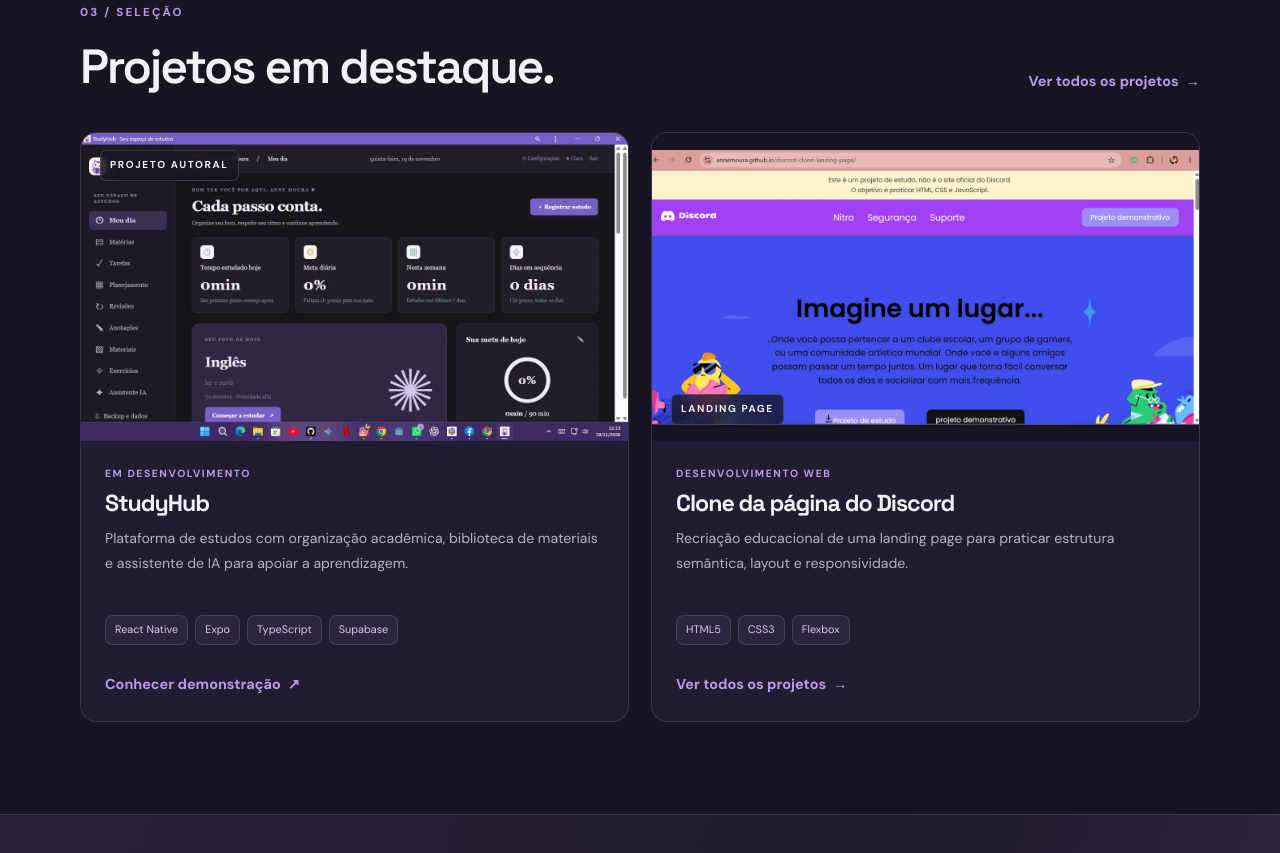
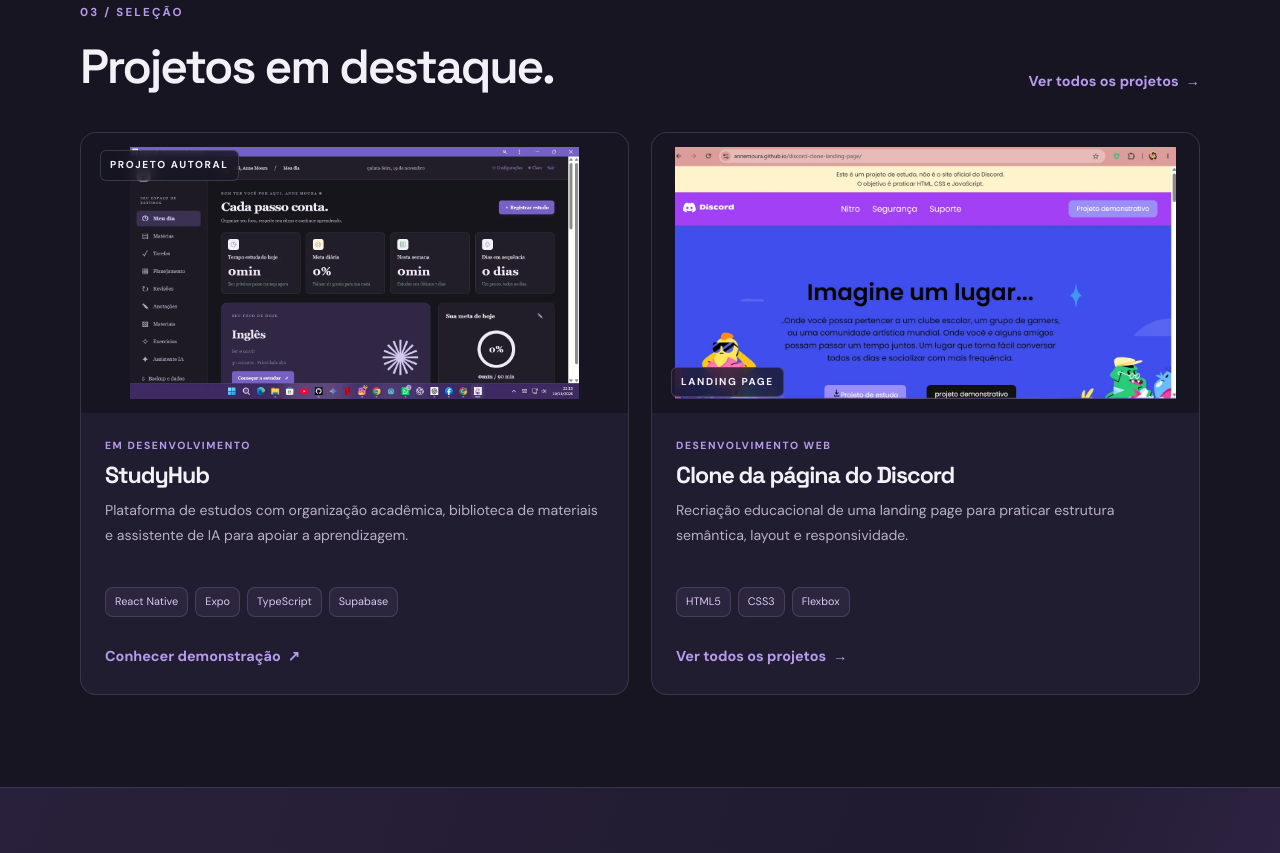
Before and after one commit to annemoura/portfolio-pessoal, a plain HTML site: page index.html in a window 1280 px wide. Shown: the part 2055-2908 px from the top of the page. Drawn offline with Linux system fonts and the light colour scheme.

Commit message:
fix: fit complete project screenshots inside portfolio cards

```diff
--- a/style.css
+++ b/style.css
@@ -218,3 +218,38 @@ h1, h2, h3 { font-family: var(--font-display); line-height: 1.12; letter-spacing
     aspect-ratio: 16 / 10;
   }
 }
+
+/* Ajuste de enquadramento: mostrar a captura inteira dentro do cartão */
+.project-art.project-image {
+  position: relative;
+  display: flex;
+  align-items: center;
+  justify-content: center;
+  width: 100%;
+  height: clamp(190px, 25vw, 280px);
+  min-height: 0;
+  aspect-ratio: auto;
+  padding: 14px;
+  overflow: hidden;
+  background: #171522;
+}
+.project-image img {
+  display: block;
+  width: 100%;
+  height: 100%;
+  max-width: 100%;
+  max-height: 100%;
+  aspect-ratio: auto;
+  object-fit: contain;
+  object-position: center;
+  transform: none;
+}
+.project-card:hover .project-image img {
+  transform: none;
+}
+@media (max-width: 560px) {
+  .project-art.project-image {
+    height: 210px;
+    padding: 10px;
+  }
+}
```
